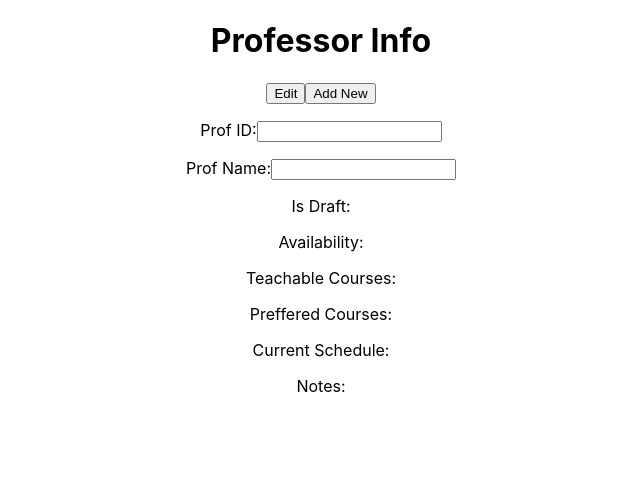
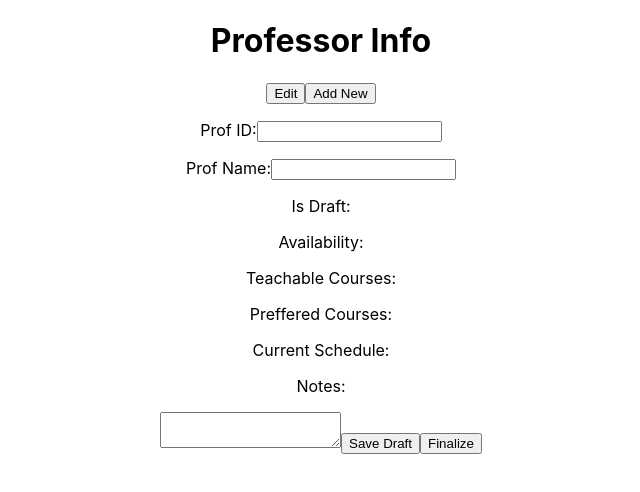
Before and after one commit to UMKC-CS451R-Spring-2021/semester-project-group-10-alternate-project, a React (Create React App) app in the folder hello-world-example/: page / in a window 1280 px wide. Both pictures are taken after a click on the button "Edit". Shown: the top 492 px of the page, without its empty margins (319-959 px from the left). Built offline with nearby package versions, Linux system fonts and the light colour scheme.

Commit message:
add save draft and finalize buttons to edit form[C

```diff
--- a/hello-world-example/src/App.js
+++ b/hello-world-example/src/App.js
@@ -25,7 +25,11 @@ function editButton(e){
       <p id="profTeachableCourses">Teachable Courses: {}</p>
       <p id="profPrefCourses">Preffered Courses: {}</p>
       <p id="profCurrSchedule">Current Schedule: {}</p>
-        <p id="profNotes">Notes: {}</p>
+      <p id="profNotes">Notes:</p>
+      <textarea></textarea>
+
+      <button>Save Draft</button>
+      <button>Finalize</button>
     </form>
   );
   ReactDOM.render(newElement, document.getElementById("profForm"));
@@ -41,7 +45,8 @@ function App() {
   return (
     <div className="App">
       <h1>Professor Info</h1>
-      <form id="profForm">
+      <div id="profForm">
+        <form>
           <button onClick={editButton}>Edit</button>
           <button onClick={addButton}>Add New</button>
           <p id="profID">Prof ID: {}</p>
@@ -54,6 +59,7 @@ function App() {
           <p id="profNotes">Notes: {}</p>
         </form>
       </div>
+    </div>
   );
 }
 
```
Lines whose indentation alone changed are shown as unchanged.
